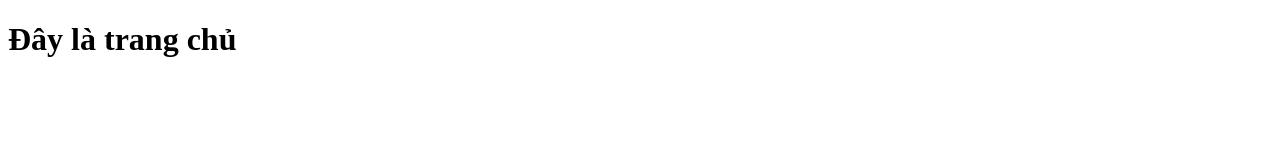
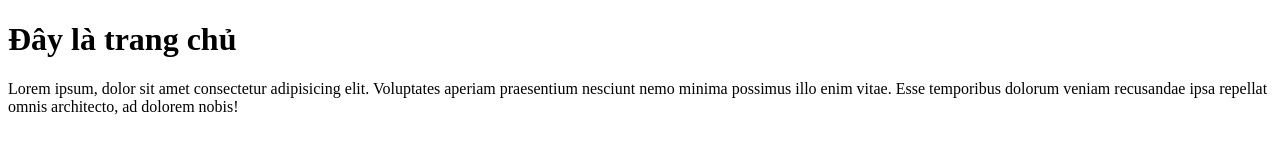
Before and after one commit to tuonguyen1234/bai13, a plain HTML site: page index.html in a window 1280 px wide. Drawn offline with Linux system fonts and the light colour scheme.

Commit message:
Update page home

```diff
--- a/index.html
+++ b/index.html
@@ -7,6 +7,6 @@
 </head>
 <body>
     <h1>Đây là trang chủ</h1>
-
+    <p>Lorem ipsum, dolor sit amet consectetur adipisicing elit. Voluptates aperiam praesentium nesciunt nemo minima possimus illo enim vitae. Esse temporibus dolorum veniam recusandae ipsa repellat omnis architecto, ad dolorem nobis!</p>
 </body>
 </html>
```
